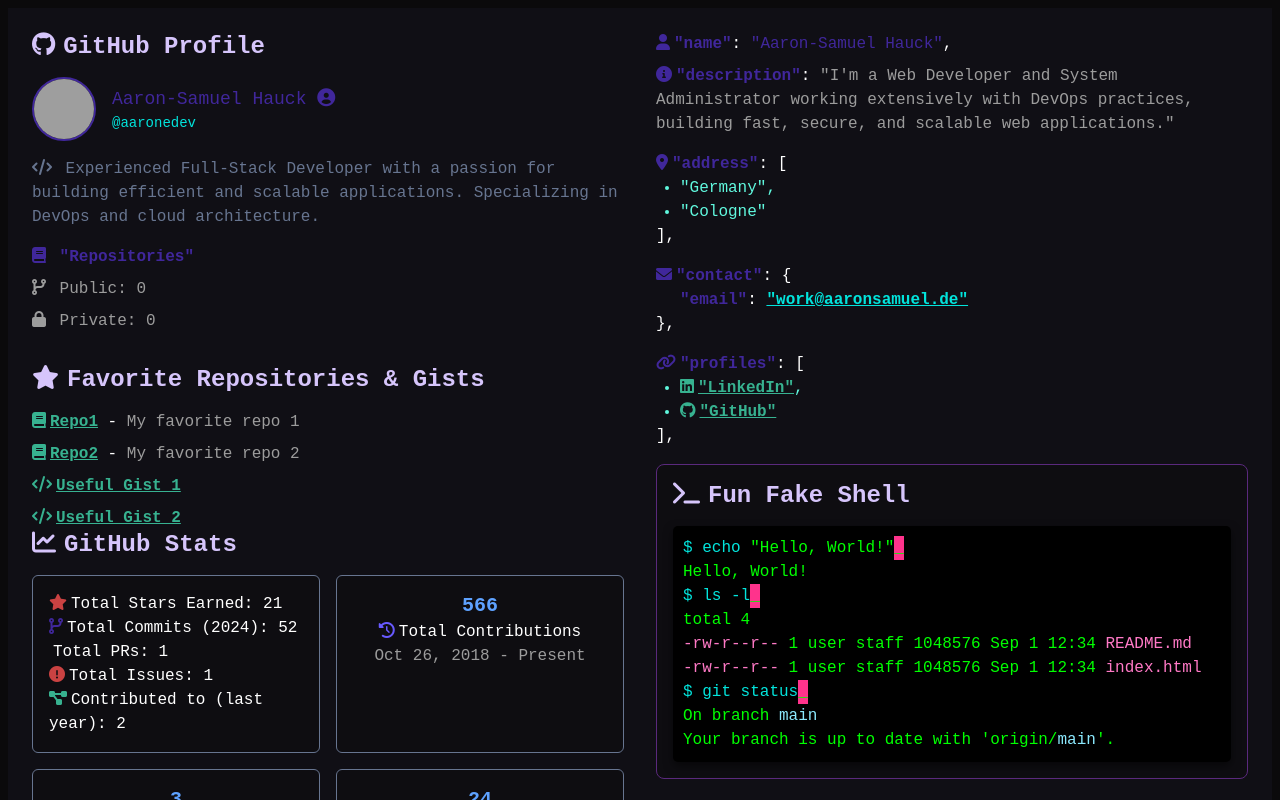
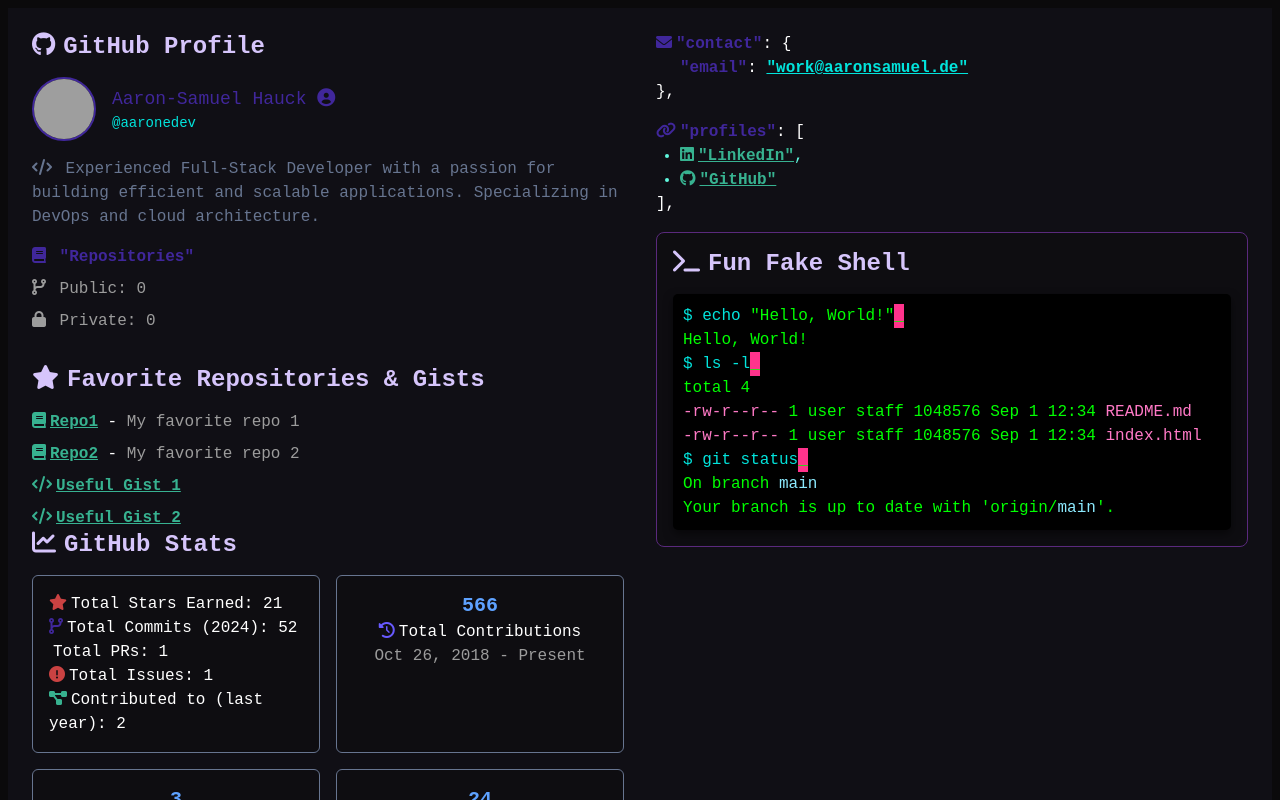
Before and after one commit to aaronedev/aaronsamuel, a Vue app: page / in a window 1280 px wide. Shown: the top 800 px of the page. Built offline with nearby package versions, Linux system fonts and the light colour scheme; no server answers; grey boxes are pictures that could not be loaded; a web font is replaced by a local one.

Commit message:
-m duno its vue5 try xd

```diff
--- a/src/App.vue
+++ b/src/App.vue
@@ -76,6 +76,7 @@
             </ul>
           </div>
 
+
           <div class="block mb-4">
             <h3 class="text-accent-blue font-bold text-lg mb-4">
               <i class="fas fa-chart-line mr-2" />GitHub Stats
@@ -121,20 +122,6 @@
 
         <!-- Right Column (Personal Information + Fake Shell) -->
         <div class="w-full md:w-1/2 pl-4">
-          <div class="block mb-4">
-            <p><span class="text-accent-purple font-bold"><i class="fas fa-user mr-1" />"name"</span>: <span class="text-accent-purple">"Aaron-Samuel Hauck"</span>,</p>
-            <p class="mt-2">
-              <span class="text-accent-purple font-bold"><i class="fas fa-info-circle mr-1" />"description"</span>: <span class="text-text-lightMuted">"I'm a Web Developer and System Administrator working extensively with DevOps practices, building fast, secure, and scalable web applications."</span>
-            </p>
-          </div>
-          <div class="block mb-4">
-            <p><span class="text-accent-purple font-bold"><i class="fas fa-map-marker-alt mr-1" />"address"</span>: [</p>
-            <ul class="ml-6 list-disc text-accent-cyan">
-              <li>"Germany",</li>
-              <li>"Cologne"</li>
-            </ul>
-            <p>],</p>
-          </div>
           <div class="block mb-4">
             <p><span class="text-accent-purple font-bold"><i class="fas fa-envelope mr-1" />"contact"</span>: {</p>
             <ul class="ml-6">
@@ -253,8 +240,8 @@
     fetchFavoriteRepos() {
       // Example favorite repos; replace with actual data fetching
       this.favoriteRepos = [
-        { id: 1, name: "Repo1", html_url: "https://github.com/aaronedev/repo1", description: "My favorite repo 1" },
-        { id: 2, name: "Repo2", html_url: "https://github.com/aaronedev/repo2", description: "My favorite repo 2" },
+        { id: 1, name: "Repo1", html_url: "https://github.com/glzr-io/glazewm", description: "My favorite repo 1" },
+        { id: 2, name: "Repo2", html_url: "https://github.com/may215/awesome-termux-hacking", description: "My favorite repo 2" },
       ];
     },
     fetchFavoriteGists() {
@@ -334,3 +321,12 @@
   }
 }
 </style>
+
+<!-- <div class="block mb-4">
+  <p><span class="text-accent-purple font-bold"><i class="fas fa-map-marker-alt mr-1" />"address"</span>: [</p>
+  <ul class="ml-6 list-disc text-accent-cyan">
+    <li>"Germany",</li>
+    <li>"Cologne"</li>
+  </ul>
+  <p>],</p>
+</div> -->
```
